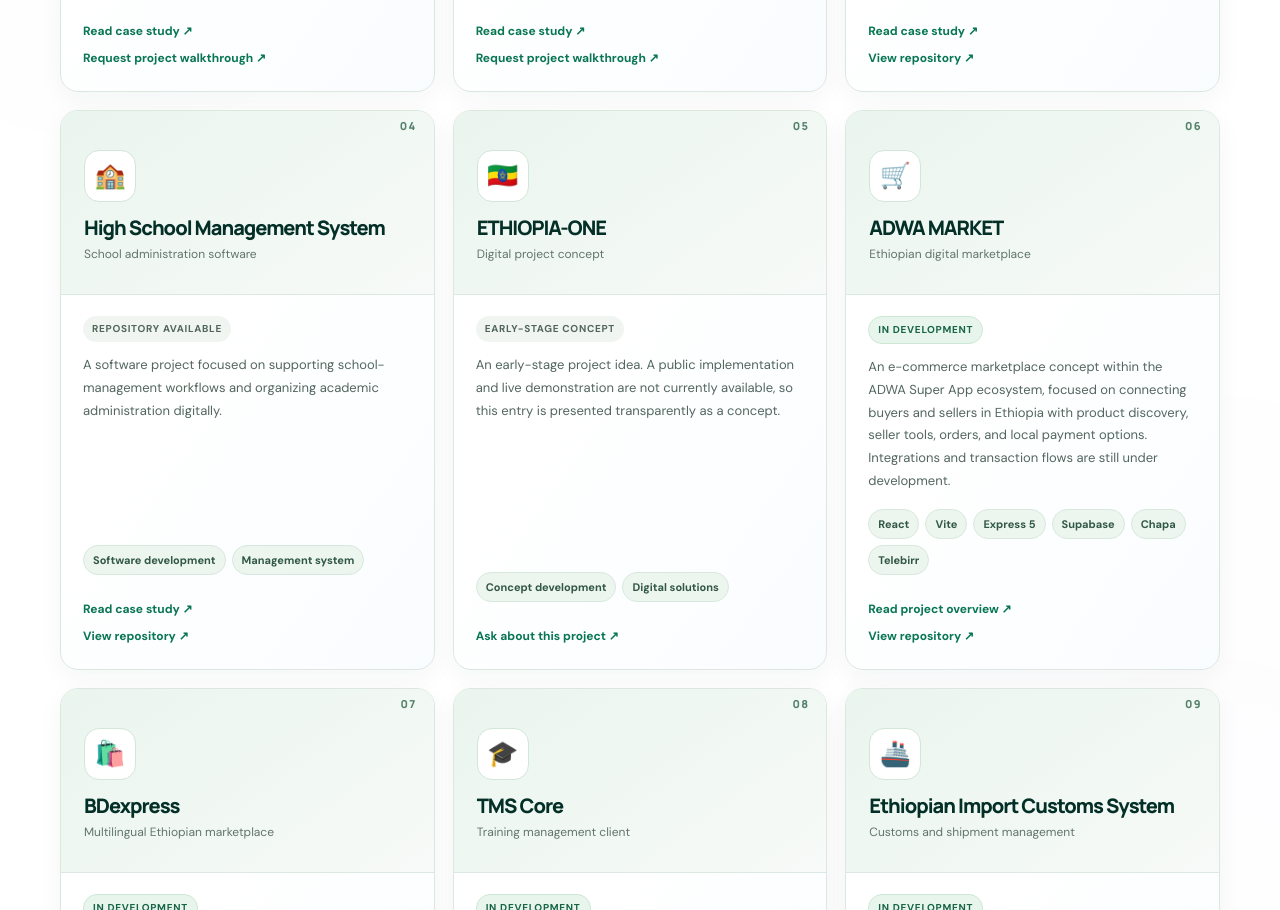
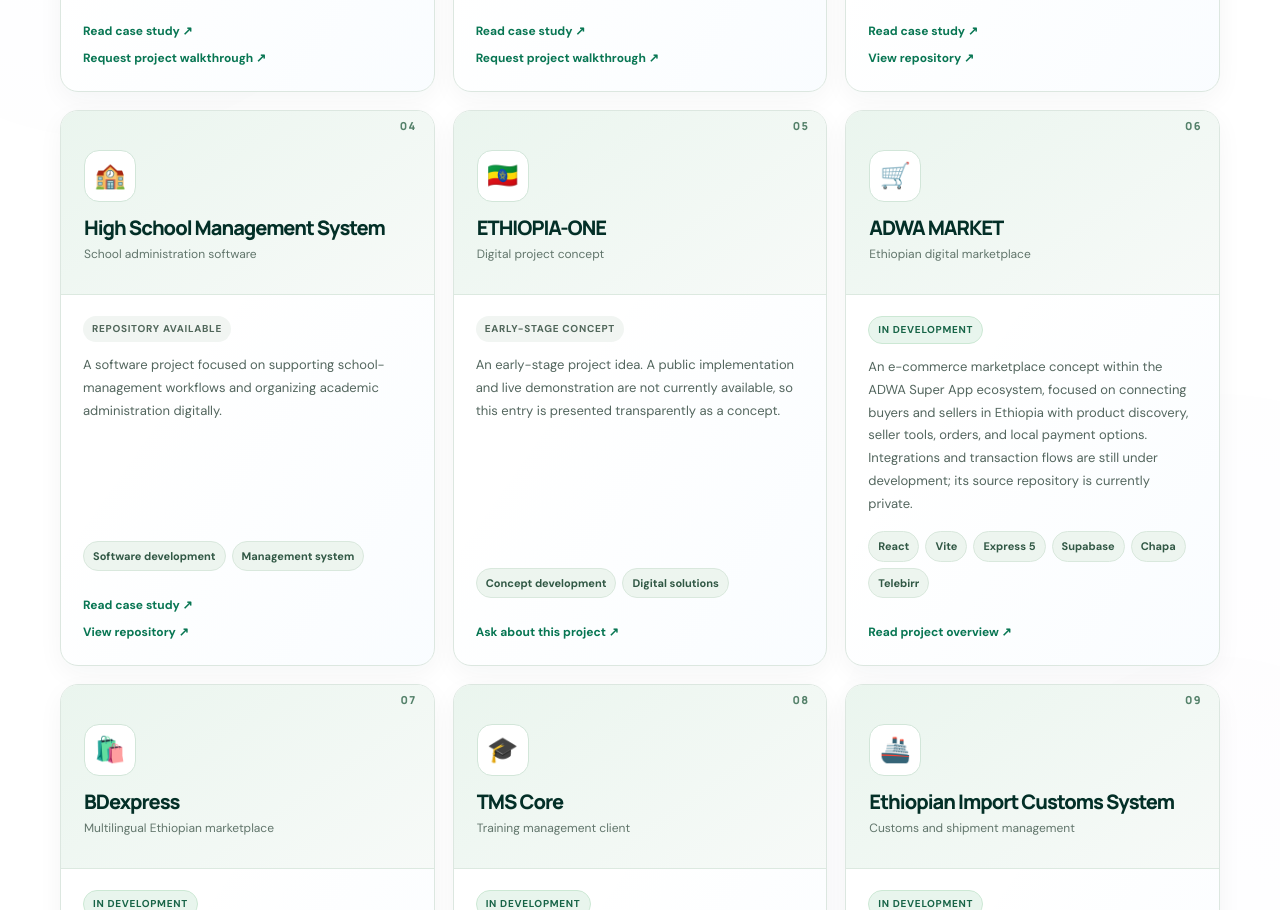
Before and after one commit to bekan25/bekan25.github.io, a plain HTML site: page index.html in a window 1280 px wide. Shown: the part 3806-4716 px from the top of the page. Drawn offline with Linux system fonts and the light colour scheme; no server answers.

Commit message:
Clarify ADWA Market repository visibility

```diff
--- a/index.html
+++ b/index.html
@@ -78,7 +78,7 @@
 <article class="project" data-project-category="commerce"><div class="project-head"><span class="project-num">03</span><div class="project-icon">🛍️</div><h3>MERKATO</h3><p>E-commerce application</p></div><div class="project-body"><span class="status build">Building</span><p>An e-commerce project in progress, focused on developing a practical online shopping experience. The repository contains the evolving implementation.</p><div class="stack"><span>Web development</span><span>E-commerce</span></div><a class="project-link" href="projects/merkato.html">Read case study ↗</a><a class="project-link" href="https://github.com/bekan25/merkato" target="_blank" rel="noopener noreferrer">View repository ↗</a></div></article>
 <article class="project" data-project-category="management"><div class="project-head"><span class="project-num">04</span><div class="project-icon">🏫</div><h3>High School Management System</h3><p>School administration software</p></div><div class="project-body"><span class="status">Repository available</span><p>A software project focused on supporting school-management workflows and organizing academic administration digitally.</p><div class="stack"><span>Software development</span><span>Management system</span></div><a class="project-link" href="projects/high-school-management.html">Read case study ↗</a><a class="project-link" href="https://github.com/bekan25/High-School-Management-System" target="_blank" rel="noopener noreferrer">View repository ↗</a></div></article>
 <article class="project" data-project-category="fullstack"><div class="project-head"><span class="project-num">05</span><div class="project-icon">🇪🇹</div><h3>ETHIOPIA-ONE</h3><p>Digital project concept</p></div><div class="project-body"><span class="status">Early-stage concept</span><p>An early-stage project idea. A public implementation and live demonstration are not currently available, so this entry is presented transparently as a concept.</p><div class="stack"><span>Concept development</span><span>Digital solutions</span></div><a class="project-link" href="mailto:derejesolomon363@gmail.com?subject=ETHIOPIA-ONE%20project%20enquiry">Ask about this project ↗</a></div></article>
-<article class="project" data-project-category="commerce"><div class="project-head"><span class="project-num">06</span><div class="project-icon">🛒</div><h3>ADWA MARKET</h3><p>Ethiopian digital marketplace</p></div><div class="project-body"><span class="status build">In development</span><p>An e-commerce marketplace concept within the ADWA Super App ecosystem, focused on connecting buyers and sellers in Ethiopia with product discovery, seller tools, orders, and local payment options. Integrations and transaction flows are still under development.</p><div class="stack"><span>React</span><span>Vite</span><span>Express 5</span><span>Supabase</span><span>Chapa</span><span>Telebirr</span></div><a class="project-link" href="projects/adwa-market.html">Read project overview ↗</a><a class="project-link" href="https://github.com/bekan25/adawa-market" target="_blank" rel="noopener noreferrer">View repository ↗</a></div></article>
+<article class="project" data-project-category="commerce"><div class="project-head"><span class="project-num">06</span><div class="project-icon">🛒</div><h3>ADWA MARKET</h3><p>Ethiopian digital marketplace</p></div><div class="project-body"><span class="status build">In development</span><p>An e-commerce marketplace concept within the ADWA Super App ecosystem, focused on connecting buyers and sellers in Ethiopia with product discovery, seller tools, orders, and local payment options. Integrations and transaction flows are still under development; its source repository is currently private.</p><div class="stack"><span>React</span><span>Vite</span><span>Express 5</span><span>Supabase</span><span>Chapa</span><span>Telebirr</span></div><a class="project-link" href="projects/adwa-market.html">Read project overview ↗</a></div></article>
 
 <article class="project" data-project-category="commerce"><div class="project-head"><span class="project-num">07</span><div class="project-icon">🛍️</div><h3>BDexpress</h3><p>Multilingual Ethiopian marketplace</p></div><div class="project-body"><span class="status build">In development</span><p>A multilingual e-commerce marketplace concept for Ethiopia, with buyer and seller workflows, product discovery, cart and wishlist, order tracking, seller dashboards, and locally relevant payment options.</p><div class="stack"><span>E-commerce</span><span>Multilingual UX</span><span>Marketplace</span><span>Payments</span></div><a class="project-link" href="projects/bdexpress.html">Read case study ↗</a><a class="project-link" href="https://github.com/bekan25/BDespress" target="_blank" rel="noopener noreferrer">View repository ↗</a></div></article>
 <article class="project" data-project-category="management"><div class="project-head"><span class="project-num">08</span><div class="project-icon">🎓</div><h3>TMS Core</h3><p>Training management client</p></div><div class="project-body"><span class="status build">In development</span><p>A training-management system project with an Angular client interface. The repository includes the client application; its API is referenced as a separate submodule.</p><div class="stack"><span>Angular</span><span>TypeScript</span><span>Web application</span></div><a class="project-link" href="https://github.com/bekan25/tmscore" target="_blank" rel="noopener">View repository ↗</a></div></article>
```
